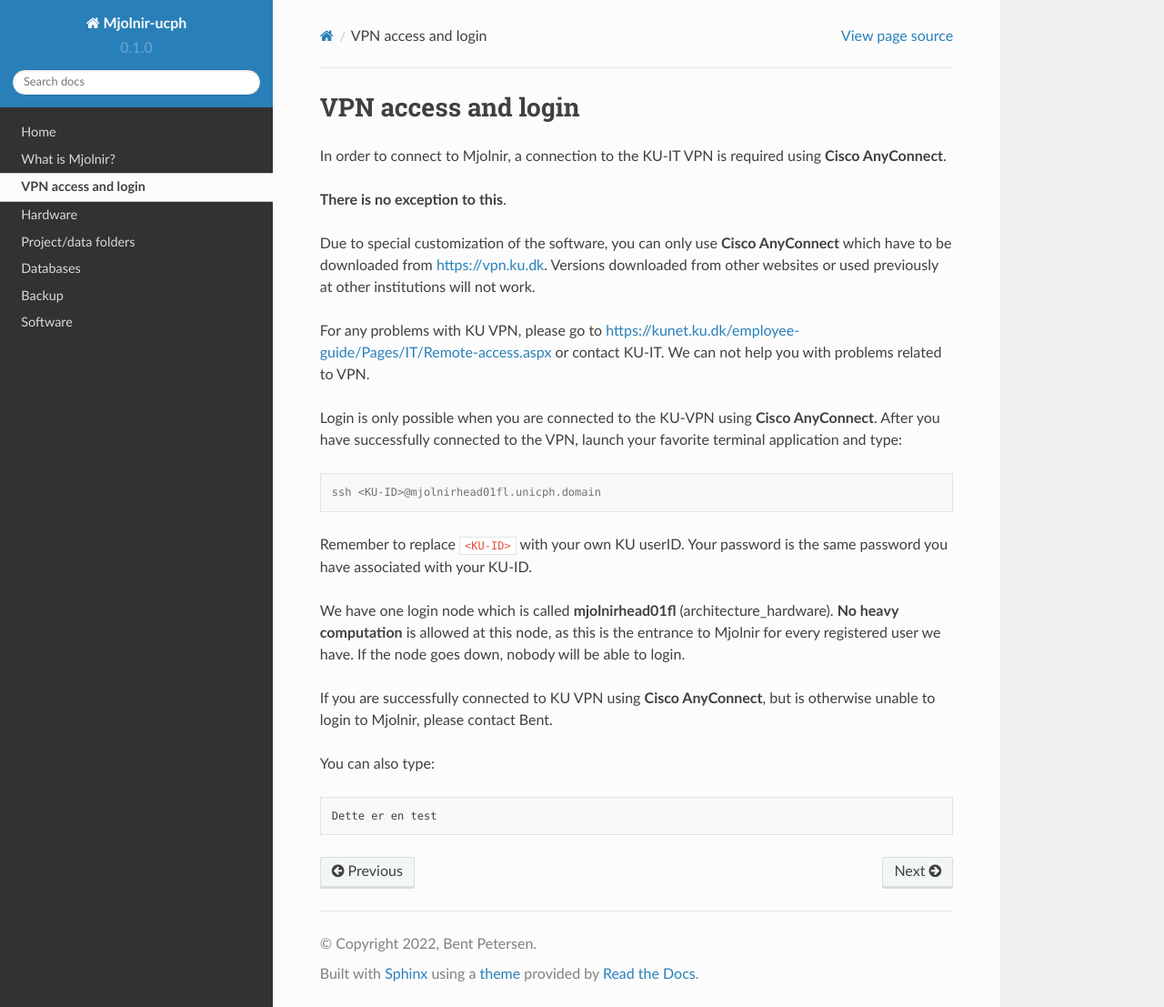
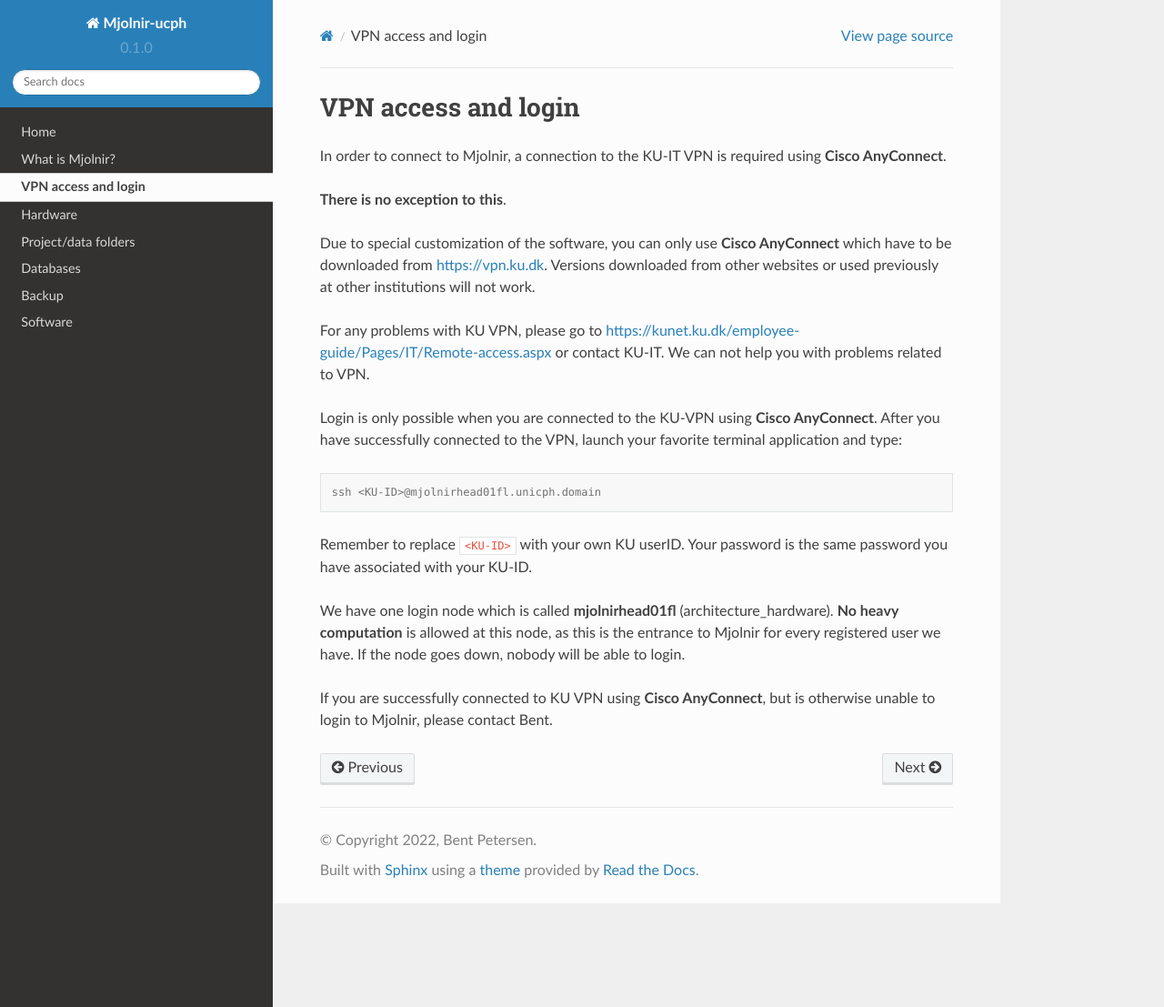
Before and after one commit to bentpetersendk/mjolnir_ucph, a Sphinx documentation site: the page built from docs/source/vpn.rst, in a window 1280 px wide and 1107 px high. Shown: the whole window at 91% size. Built offline with Sphinx 7.4.7 and the Read the Docs theme 2.0.0, drawn with Linux system fonts in a browser that asks for light colours.

Commit message:
Update vpn.rst

```diff
--- a/docs/source/vpn.rst
+++ b/docs/source/vpn.rst
@@ -24,7 +24,3 @@ Your password is the same password you have associated with your KU-ID.
 We have one login node which is called **mjolnirhead01fl** (:doc:`architecture_hardware`). **No heavy computation** is allowed at this node, as this is the entrance to Mjolnir for every registered user we have. If the node goes down, nobody will be able to login.
 
 If you are successfully connected to KU VPN using **Cisco AnyConnect**, but is otherwise unable to login to Mjolnir, please contact Bent.
-
-You can also type::
-
-    Dette er en test
```
